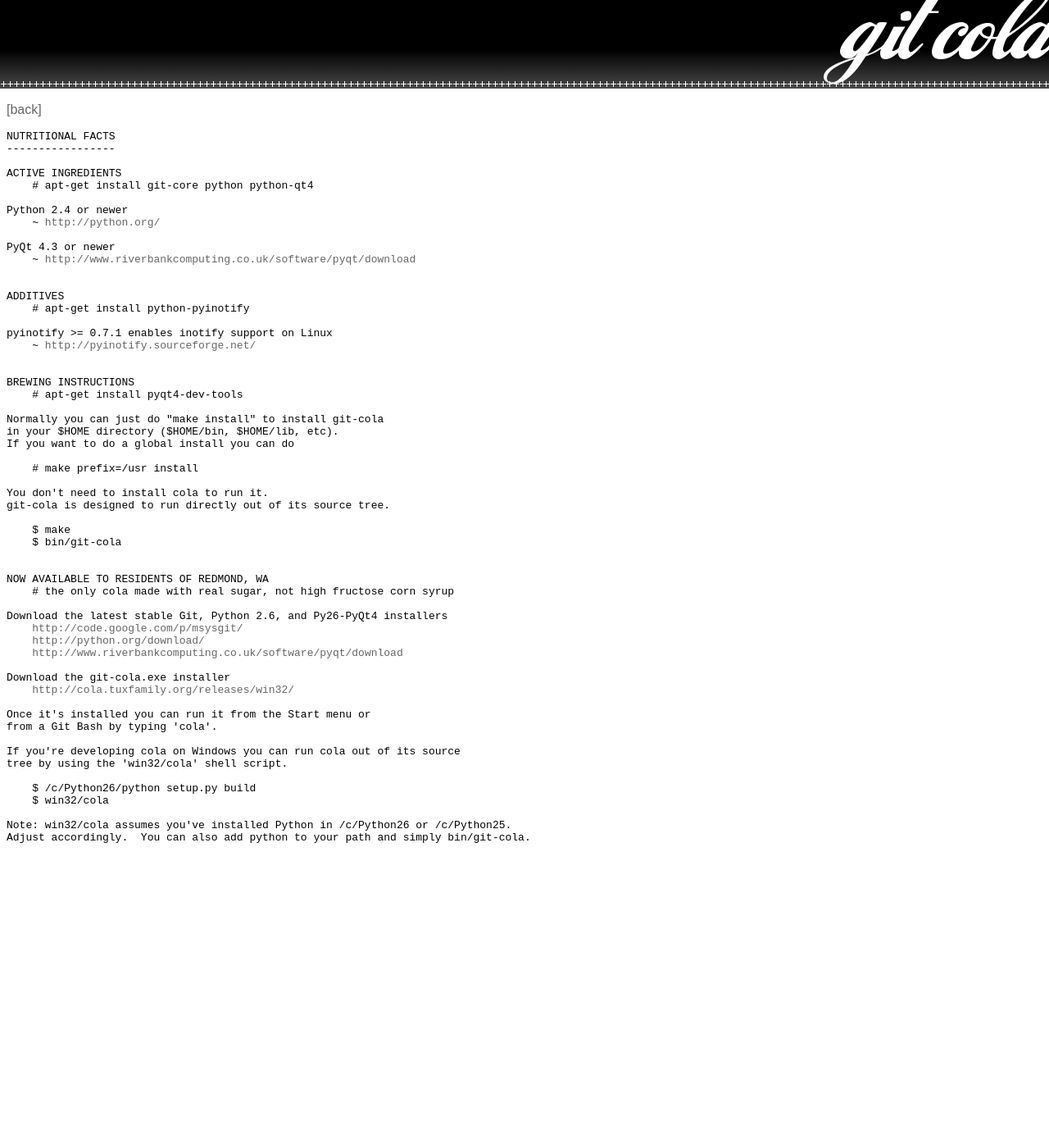
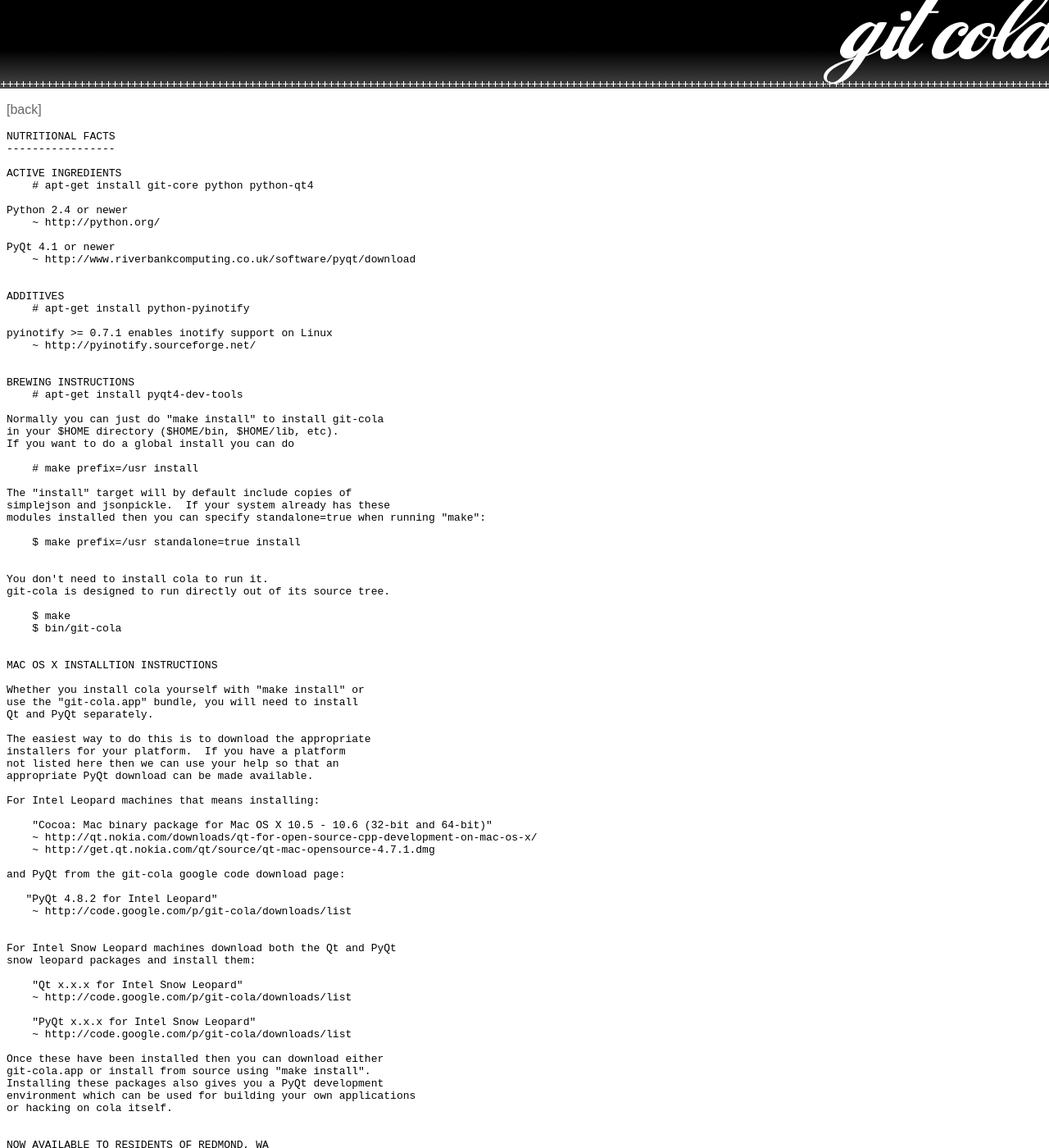
Before and after one commit to git-cola/git-cola.github.io, a Jekyll site: the page built from install.html, in a window 1280 px wide and 1400 px high. Shown: the whole window at 82% size. Built offline with Jekyll 4.4.1, drawn with Linux system fonts in a browser that asks for light colours; some of the changed text lies outside the part shown.

Commit message:
install: sync instructions with latest source
Signed-off-by: David Aguilar <davvid@gmail.com>

```diff
--- a/install.html
+++ b/install.html
@@ -10,17 +10,17 @@
     # apt-get install git-core python python-qt4
 
 Python 2.4 or newer
-    ~ <a href="http://python.org/">http://python.org/</a>
+    ~ http://python.org/
 
-PyQt 4.3 or newer
-    ~ <a href="http://www.riverbankcomputing.co.uk/software/pyqt/download">http://www.riverbankcomputing.co.uk/software/pyqt/download</a>
+PyQt 4.1 or newer
+    ~ http://www.riverbankcomputing.co.uk/software/pyqt/download
 
 
 ADDITIVES
     # apt-get install python-pyinotify
 
 pyinotify &gt;= 0.7.1 enables inotify support on Linux
-    ~ <a href="http://pyinotify.sourceforge.net/">http://pyinotify.sourceforge.net/</a>
+    ~ http://pyinotify.sourceforge.net/
 
 
 BREWING INSTRUCTIONS
@@ -32,6 +32,13 @@
 
     # make prefix=/usr install
 
+The "install" target will by default include copies of
+simplejson and jsonpickle.  If your system already has these
+modules installed then you can specify standalone=true when running "make":
+
+    $ make prefix=/usr standalone=true install
+
+
 You don't need to install cola to run it.
 git-cola is designed to run directly out of its source tree.
 
@@ -39,16 +46,55 @@
     $ bin/git-cola
 
 
+MAC OS X INSTALLTION INSTRUCTIONS
+
+Whether you install cola yourself with "make install" or
+use the "git-cola.app" bundle, you will need to install
+Qt and PyQt separately.
+
+The easiest way to do this is to download the appropriate
+installers for your platform.  If you have a platform
+not listed here then we can use your help so that an
+appropriate PyQt download can be made available.
+
+For Intel Leopard machines that means installing:
+
+    "Cocoa: Mac binary package for Mac OS X 10.5 - 10.6 (32-bit and 64-bit)"
+    ~ http://qt.nokia.com/downloads/qt-for-open-source-cpp-development-on-mac-os-x/
+    ~ http://get.qt.nokia.com/qt/source/qt-mac-opensource-4.7.1.dmg
+
+and PyQt from the git-cola google code download page:
+
+   "PyQt 4.8.2 for Intel Leopard"
+    ~ http://code.google.com/p/git-cola/downloads/list
+
+
+For Intel Snow Leopard machines download both the Qt and PyQt
+snow leopard packages and install them:
+
+    "Qt x.x.x for Intel Snow Leopard"
+    ~ http://code.google.com/p/git-cola/downloads/list
+
+    "PyQt x.x.x for Intel Snow Leopard"
+    ~ http://code.google.com/p/git-cola/downloads/list
+
+Once these have been installed then you can download either
+git-cola.app or install from source using "make install".
+Installing these packages also gives you a PyQt development
+environment which can be used for building your own applications
+or hacking on cola itself.
+
+
 NOW AVAILABLE TO RESIDENTS OF REDMOND, WA
     # the only cola made with real sugar, not high fructose corn syrup
 
 Download the latest stable Git, Python 2.6, and Py26-PyQt4 installers
-    <a href="http://code.google.com/p/msysgit/">http://code.google.com/p/msysgit/</a>
-    <a href="http://python.org/download/">http://python.org/download/</a>
-    <a href="http://www.riverbankcomputing.co.uk/software/pyqt/download">http://www.riverbankcomputing.co.uk/software/pyqt/download</a>
+    http://code.google.com/p/msysgit/
+    http://python.org/download/
+    http://www.riverbankcomputing.co.uk/software/pyqt/download
 
-Download the git-cola.exe installer
-    <a href="http://cola.tuxfamily.org/releases/win32/">http://cola.tuxfamily.org/releases/win32/</a>
+Download the latest git-cola-[version].exe installer
+    http://cola.tuxfamily.org/releases/win32/
 
 Once it's installed you can run it from the Start menu or
 from a Git Bash by typing 'cola'.
@@ -60,6 +106,7 @@
     $ win32/cola
 
 Note: win32/cola assumes you've installed Python in /c/Python26 or /c/Python25.
-Adjust accordingly.  You can also add python to your path and simply bin/git-cola.
+Adjust accordingly.
 
+You can also add python to your path and run bin/git-cola directly.
 </pre>
```
